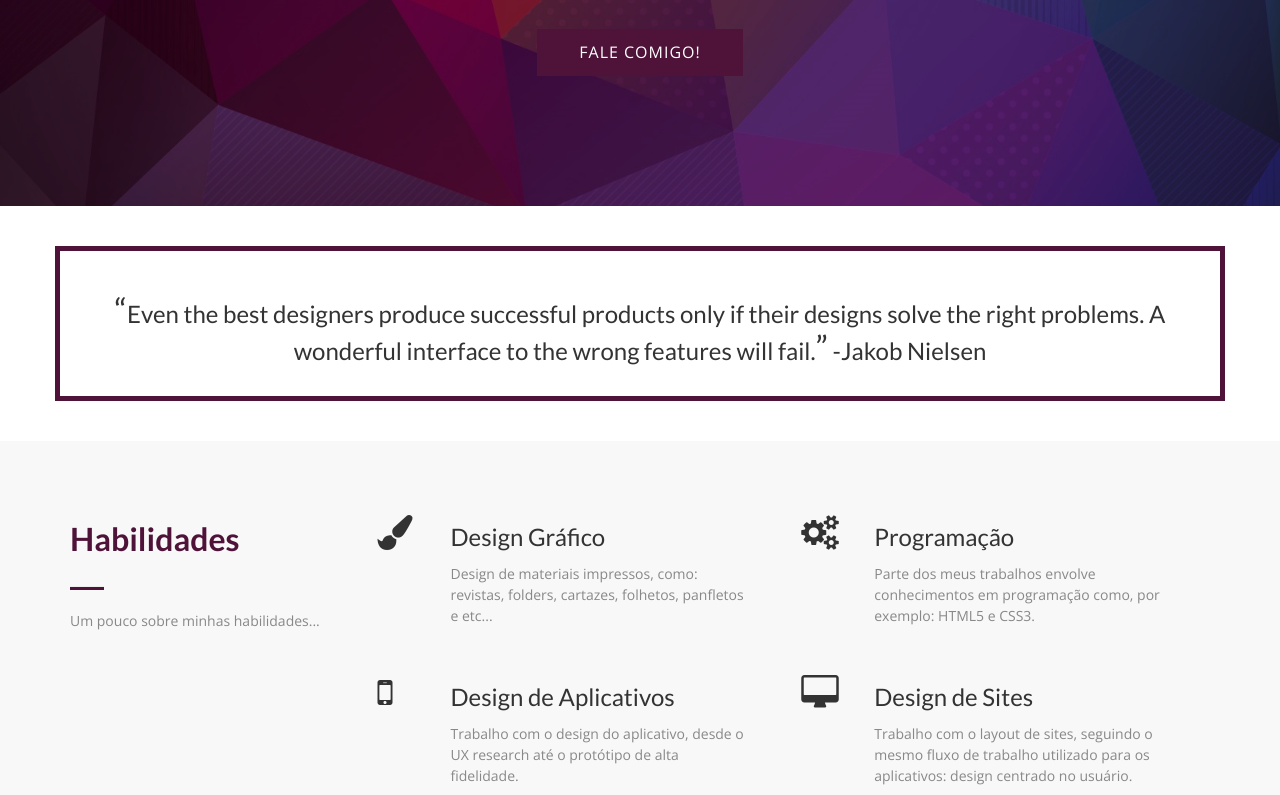
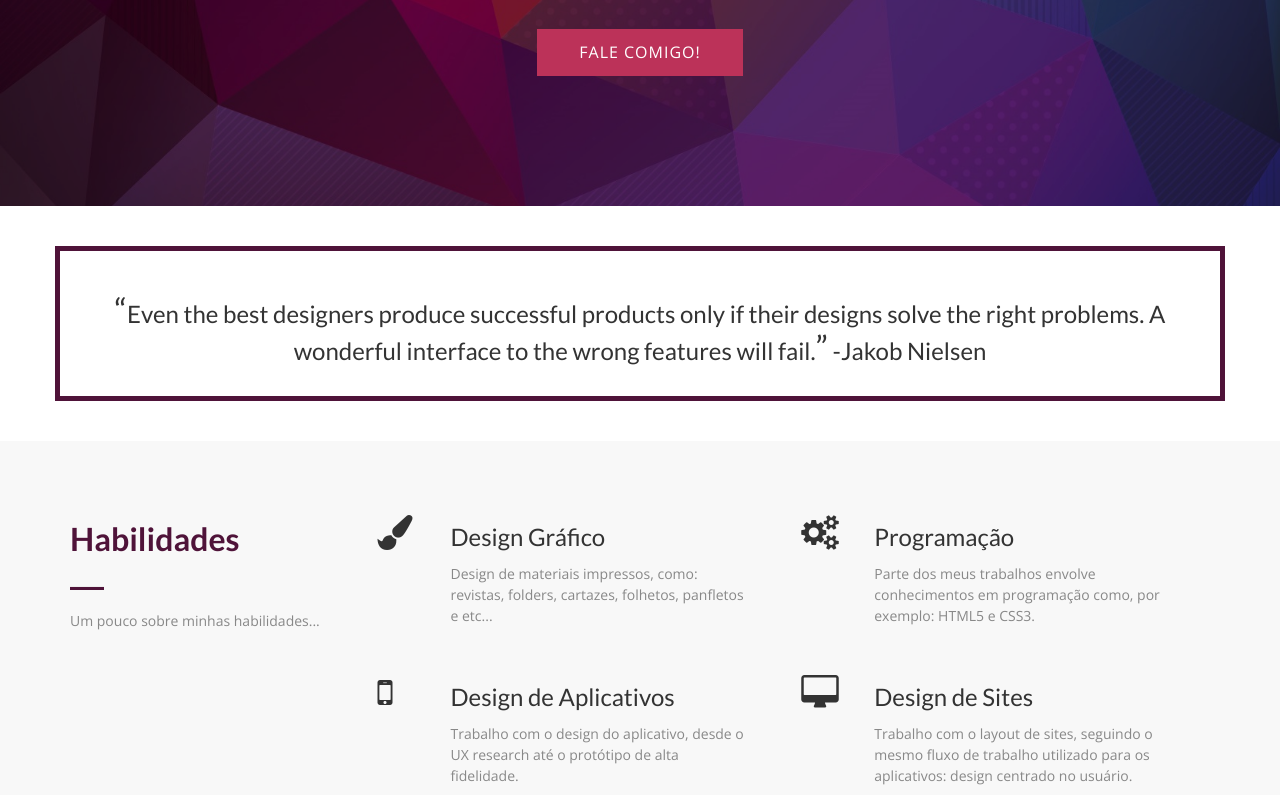
Before and after one commit to isadora-marchiori/isadora-souza.github.io, a plain HTML site: page index.html in a window 1280 px wide. Shown: the part 407-1202 px from the top of the page. Drawn offline with nearby package versions, Linux system fonts and the light colour scheme.

Commit message:
Update style.css

```diff
--- a/css/style.css
+++ b/css/style.css
@@ -142,7 +142,7 @@ h1, h2, h3, h4, h5, h6 {
 }
 
 .btn-submit {
-  background: #4F1339;
+  background: #BC3259;
   border: 0px;
   display: inline-block;
   font-size: 16px;
@@ -160,7 +160,7 @@ h1, h2, h3, h4, h5, h6 {
   -ms-transition: all 0.4s ease-in-out;
   transition: all 0.4s ease-in-out;
   margin-top: 25px;
-  border: 2px solid #4F1339;
+  border: 2px solid #BC3259;
 }
 
 .btn-submit:hover {
```
